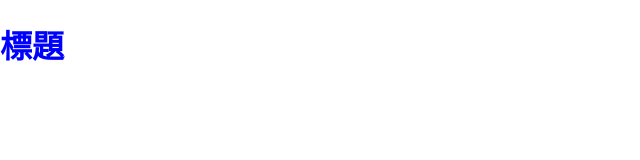
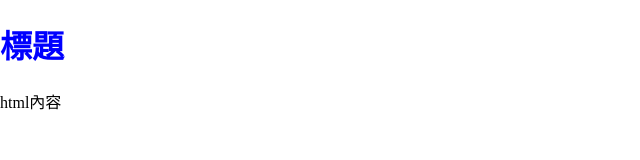
Before and after one commit to sidwebsite/test001, a plain HTML site: page index.html in a window 1280 px wide. Shown: the full height of the page, 0-640 px from the left. Drawn offline with Linux system fonts and the light colour scheme.

Commit message:
新增p標籤

```diff
--- a/index.html
+++ b/index.html
@@ -9,5 +9,6 @@
 </head>
 <body>
     <h1>標題</h1>
+    <p>html內容</p>
 </body>
 </html>
```
